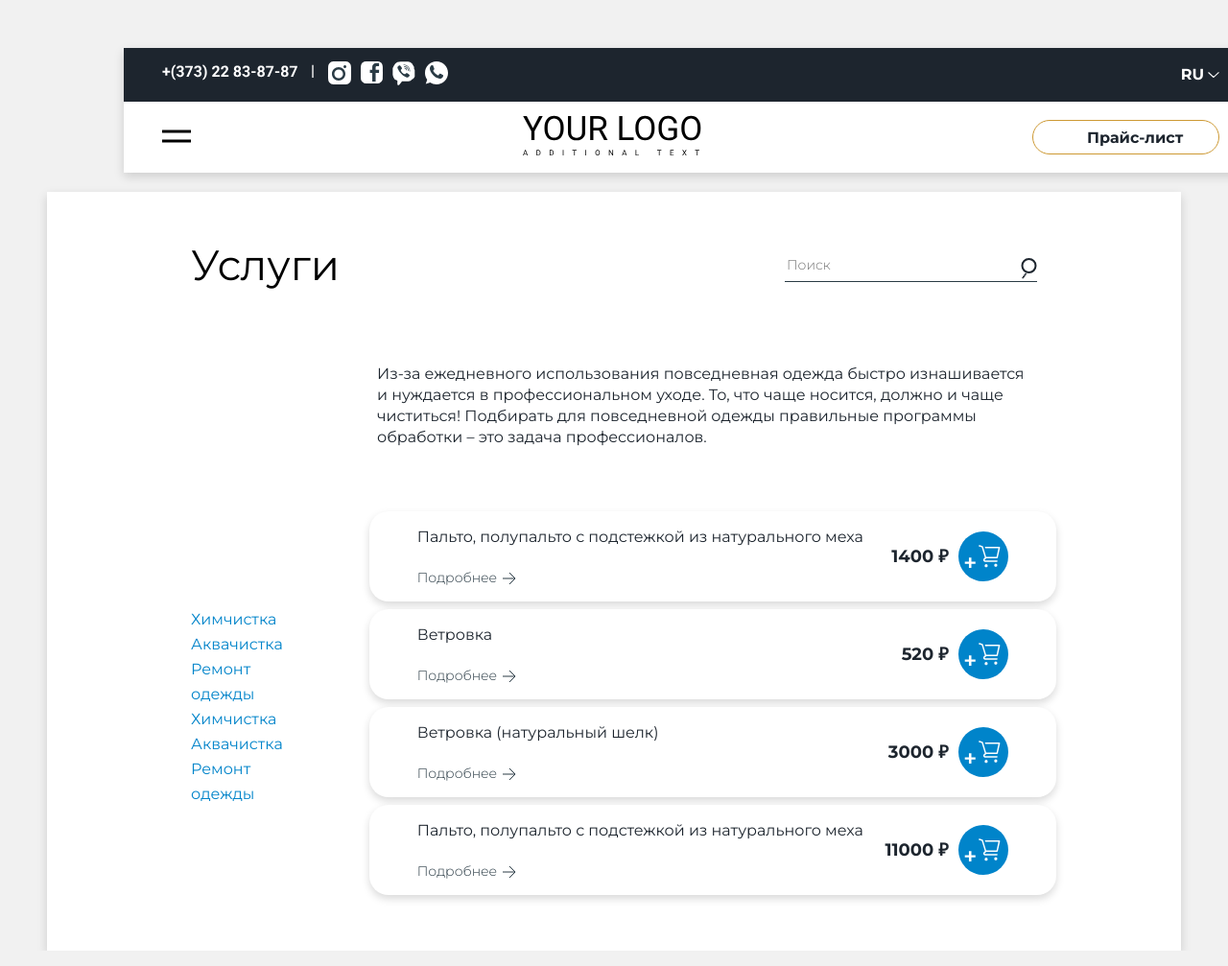
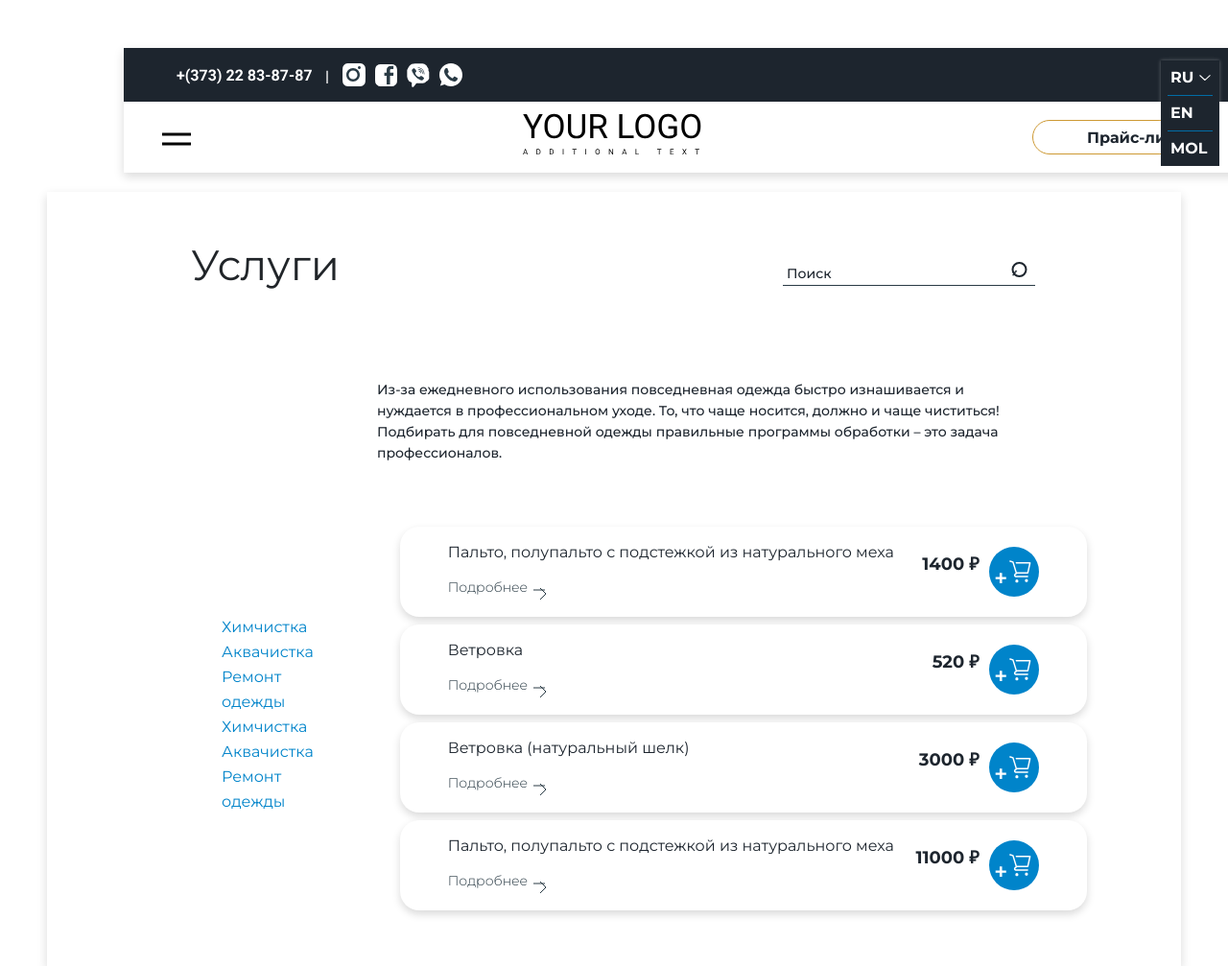
Before and after one commit to Sergei2010/services-app, a plain HTML site: page index.html in a window 1280 px wide. Shown: the top 1007 px of the page at 96% size. Drawn offline with nearby package versions, Linux system fonts and the light colour scheme.

Commit message:
create animation for header__info-lang

```diff
--- a/css/style.css
+++ b/css/style.css
@@ -281,15 +281,17 @@ body {
 .header__info-contacts {
   line-height: 26px;
   display: flex;
+  align-items: center;
 }
 
 .header__info-contacts-phone {
-  padding-top: 2px;
-  margin-right: 15px;
+  margin: auto 15px;
 }
 
 .header__info-contacts-separator {
   margin-right: 15px;
+  margin-left: 0;
+  margin-top: 17px;
 }
 
 .header__info-contacts-ins {
@@ -302,7 +304,7 @@ body {
 
 .header__info-contacts-ins p:first-child {
   position: absolute;
-  top: 3px;
+  top: -2px;
   left: 4px;
 }
 
@@ -322,7 +324,7 @@ body {
 
 .header__info-contacts-facebook p {
   position: absolute;
-  top: 1px;
+  top: -3px;
   left: 9px;
 }
 
@@ -336,7 +338,7 @@ body {
 
 .header__info-contacts-phone-call p {
   position: absolute;
-  top: -1px;
+  top: -3px;
   left: 5px;
 }
 
@@ -349,27 +351,75 @@ body {
 
 .header__info-contacts-phone-nocall p {
   position: absolute;
-  top: 0;
+  top: -3px;
   left: 5px;
 }
 
+/*----- INFO-LANG -----*/
+
 .header__info-lang {
-  display: flex;
-  align-items: center;
+  position: relative;
+  width: 61px;
+  background: #1d252e;
   font-family: 'Montserrat';
   font-weight: 700;
   font-size: 16px;
   line-height: 24px;
   color: #ffffff;
+  outline: none;
+  border: 0;
 }
 
-.header__info-lang-list {
-  margin-right: 4px;
+.header__info-lang > p {
+  position: absolute;
+  top: -10px;
+  left: 40px;
+  z-index: 10;
 }
 
-.header__info-lang p {
-  display: flex;
+.header__info-lang ul {
+  position: absolute;
+  top: -15px;
+  left: 0px;
+  list-style: none;
+  width: 61px;
+  padding-left: 7px;
+  margin: auto;
+  background: #1d252e;
+  box-shadow: 0px 0px 4px rgba(255, 255, 255, 0.3);
 }
+
+.header__info-lang ul div {
+  width: 47px;
+  padding-left: 3px;
+  padding-top: 6px;
+  padding-bottom: 6px;
+  border-bottom: 1px solid #016da6;
+}
+
+.header__info-lang ul li:last-child div {
+  border-bottom: 0;
+}
+
+/* .header__info-lang ul li:nth-child(2),
+li:nth-child(3) {
+  height: 0;
+} */
+
+/* .header__info-lang ul li:nth-child(1) div,
+li:nth-child(2) div {
+  border-bottom: 0;
+} */
+
+.header__info-lang p:hover {
+  cursor: pointer;
+}
+
+.header__info-lang ul li:first-child:hover {
+  cursor: pointer;
+}
+
+/*-----   -----*/
 
 .header__logo {
   height: 74px;
@@ -397,7 +447,6 @@ body {
   display: flex;
   justify-content: center;
   align-items: center;
-  position: relative;
 }
 
 .header__logo-search-input {
@@ -460,49 +509,127 @@ body {
   line-height: 52px;
 }
 
-.main-search {
+/* ---------- FORMS  ---------- */
+
+.forms {
+  display: block;
+}
+
+.forms-block {
   width: 263px;
-  height: 36px;
+  border: 0;
+  position: relative;
+  padding: 9px 10px 9px 0px;
   display: flex;
   justify-content: space-between;
   align-items: center;
-  border-bottom: 1px solid rgba(42, 59, 69, 1);
 }
 
-.main-search input {
-  border: none;
+.forms-input {
+  width: 100%;
+  cursor: pointer;
+  border: 0;
+}
+
+.forms-icon {
+  position: relative;
+}
+
+.forms-icon p:nth-child(1) {
+  padding-right: 10px;
+  position: absolute;
+  top: -34px;
+  right: -10px;
+}
+
+.forms-icon p:nth-child(2) {
+  padding-right: 10px;
+  position: absolute;
+  top: -30px;
+  right: 0;
+}
+
+.forms-icon p:nth-child(3) {
+  display: none;
+  padding-right: 10px;
+  position: absolute;
+  top: 0;
+  right: 0;
+}
+
+.forms-input::placeholder {
   font-family: 'Montserrat';
-  font-weight: 300;
+  font-style: normal;
+  font-weight: 500;
   font-size: 14px;
   line-height: 18px;
+  display: flex;
+  align-items: center;
   color: #1d252e;
 }
 
-.main-search-icon {
-  position: relative;
-  width: 18px;
-  height: 18px;
+.forms-input:focus {
+  outline: 0;
+  cursor: text;
 }
 
-.main-search-icon p:first-child {
-  position: absolute;
-  top: -24px;
+.forms-input:not(:placeholder-shown) ~ .forms-icon > p {
+  display: none;
+  top: 0;
   right: 0;
 }
 
-.main-search-icon p:last-child {
+.forms-input:not(:placeholder-shown) ~ .forms-icon > p:nth-child(3) {
+  display: block;
+  top: -36px;
+  right: -5px;
+}
+
+.forms-line {
+  width: 263px;
+  height: 1px;
+  border-top: 1px solid #2a3b45;
   position: absolute;
-  top: -18px;
-  right: 10px;
+  top: 35px;
+  left: -2px;
 }
+
+.forms-massage {
+  opacity: 0;
+  transition: opacity 1s ease 0s;
+  position: absolute;
+  top: 40px;
+  left: 2px;
+  width: 100%;
+  height: 16px;
+  font-family: 'Roboto';
+  font-style: normal;
+  font-weight: 300;
+  font-size: 10px;
+  line-height: 16px;
+  display: flex;
+  align-items: center;
+  text-align: center;
+  color: #ff0000;
+}
+
+.forms-input:invalid + .forms-line {
+  border-top: 1px solid rgba(255, 0, 0, 1);
+}
+
+.forms-input:invalid ~ .forms-massage {
+  opacity: 1;
+}
+
+/*-----  -----*/
 
 .about-using {
   padding-left: 194px;
   padding-top: 77px;
   font-family: 'Montserrat';
   font-style: normal;
-  font-weight: 400;
-  font-size: 16px;
+  font-weight: 500;
+  font-size: 14px;
   line-height: 22px;
   display: flex;
   align-items: center;
--- a/index.html
+++ b/index.html
@@ -5,7 +5,13 @@
     <meta http-equiv="X-UA-Compatible" content="IE=edge" />
     <meta name="viewport" content="width=device-width, initial-scale=1.0" />
     <title>Services-App</title>
-    <link rel="stylesheet" href="./css/style.css" />
+    <link rel="stylesheet" href="/css/style.css" />
+    <link
+      href="https://cdn.jsdelivr.net/npm/bootstrap@5.2.0/dist/css/bootstrap.min.css"
+      rel="stylesheet"
+      integrity="sha384-gH2yIJqKdNHPEq0n4Mqa/HGKIhSkIHeL5AyhkYV8i59U5AR6csBvApHHNl/vI1Bx"
+      crossorigin="anonymous"
+    />
   </head>
   <body>
     <header class="header">
@@ -43,10 +49,18 @@
             </div>
           </div>
           <div class="header__info-lang">
-            <div class="header__info-lang-list">RU</div>
-            <p>
-              <img src="./img/svg/shevron-down.svg" alt="Shevron" />
-            </p>
+            <p><img src="./img/svg/shevron-down.svg" alt="Shevron" /></p>
+            <ul>
+              <li>
+                <div>RU</div>
+              </li>
+              <li>
+                <div>EN</div>
+              </li>
+              <li>
+                <div>MOL</div>
+              </li>
+            </ul>
           </div>
         </div>
         <div class="header__logo">
@@ -71,15 +85,25 @@
       <div class="main-wrapper">
         <div class="main-title">
           <p>Услуги</p>
-          <div class="main-search">
-            <input type="text" placeholder="Поиск" />
-            <div class="main-search-icon">
-              <p>
-                <img src="./img/svg/main-search-ellipse.svg" alt="Ellipse" />
-              </p>
-              <p>
-                <img src="./img/svg/main-search-rectangle.svg" alt="Rectangle" />
-              </p>
+          <div class="forms">
+            <div class="forms-block">
+              <input
+                type="text"
+                patern="^[A-Za-zА-Яа-яЁё\s]{6,}"
+                class="forms-input"
+                placeholder="Поиск "
+                title="Разрешено использовать русские и латинские слова с пробелами, не более 10 символов"
+                pattern="^[A-Za-zА-Яа-яЁё\s]{1,10}"
+              />
+              <div class="forms-line"></div>
+              <div class="forms-massage">Слишком длинный запрос</div>
+              <div class="forms-icon">
+                <p><img src="./img/svg/search-ellipse-enaible.svg" alt="Search-ellipse" /></p>
+                <p><img src="./img/svg/search-rectangle-enaible.svg" alt="Search-rectangle" /></p>
+                <p>
+                  <a href="/"><img src="./img/svg/search-x-active.svg" alt="Search-x" /></a>
+                </p>
+              </div>
             </div>
           </div>
         </div>
@@ -91,7 +115,11 @@
         <div class="services">
           <div class="services-list">
             <ul>
-              <li><a href="/">Химчистка</a></li>
+              <li>
+                <a href="/">
+                  <div class="services-list__item">Химчистка</div>
+                </a>
+              </li>
               <li><a href="/">Аквачистка</a></li>
               <li><a href="/">Ремонт одежды</a></li>
               <li><a href="/">Химчистка</a></li>
@@ -192,5 +220,15 @@
         </div>
       </div>
     </div>
+    <script
+      src="https://cdn.jsdelivr.net/npm/@popperjs/core@2.11.5/dist/umd/popper.min.js"
+      integrity="sha384-Xe+8cL9oJa6tN/veChSP7q+mnSPaj5Bcu9mPX5F5xIGE0DVittaqT5lorf0EI7Vk"
+      crossorigin="anonymous"
+    ></script>
+    <script
+      src="https://cdn.jsdelivr.net/npm/bootstrap@5.2.0/dist/js/bootstrap.min.js"
+      integrity="sha384-ODmDIVzN+pFdexxHEHFBQH3/9/vQ9uori45z4JjnFsRydbmQbmL5t1tQ0culUzyK"
+      crossorigin="anonymous"
+    ></script>
   </body>
 </html>
```
Also changed, not shown: img/svg/search-ellipse-enaible.svg (added), img/svg/search-rectangle-enaible.svg (added), img/svg/search-text-enaible.svg (added), img/svg/search-x-active.svg (added), img/svg/shevron-blue-down.svg (added), img/svg/shevron-blue-up.svg (added), 1 other file.
